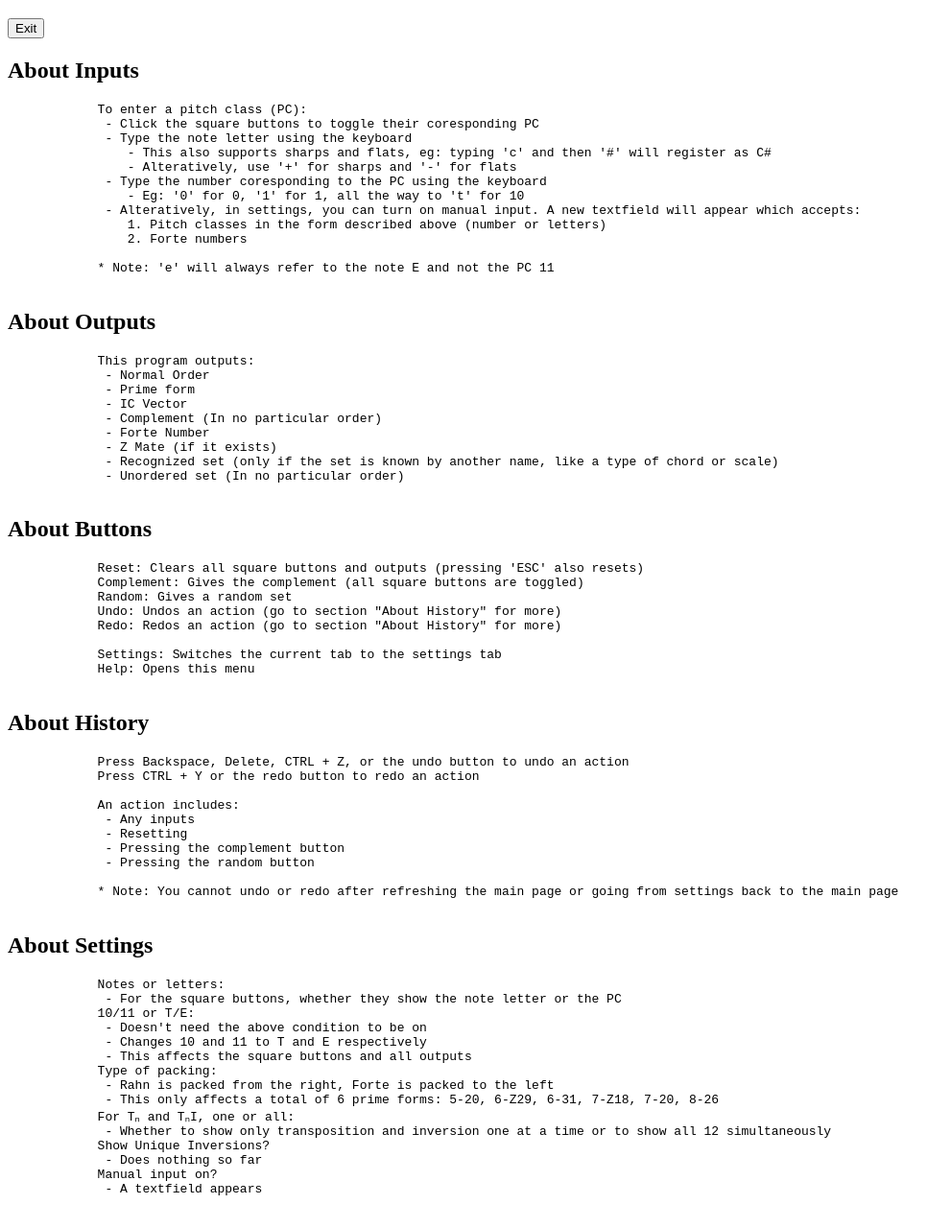
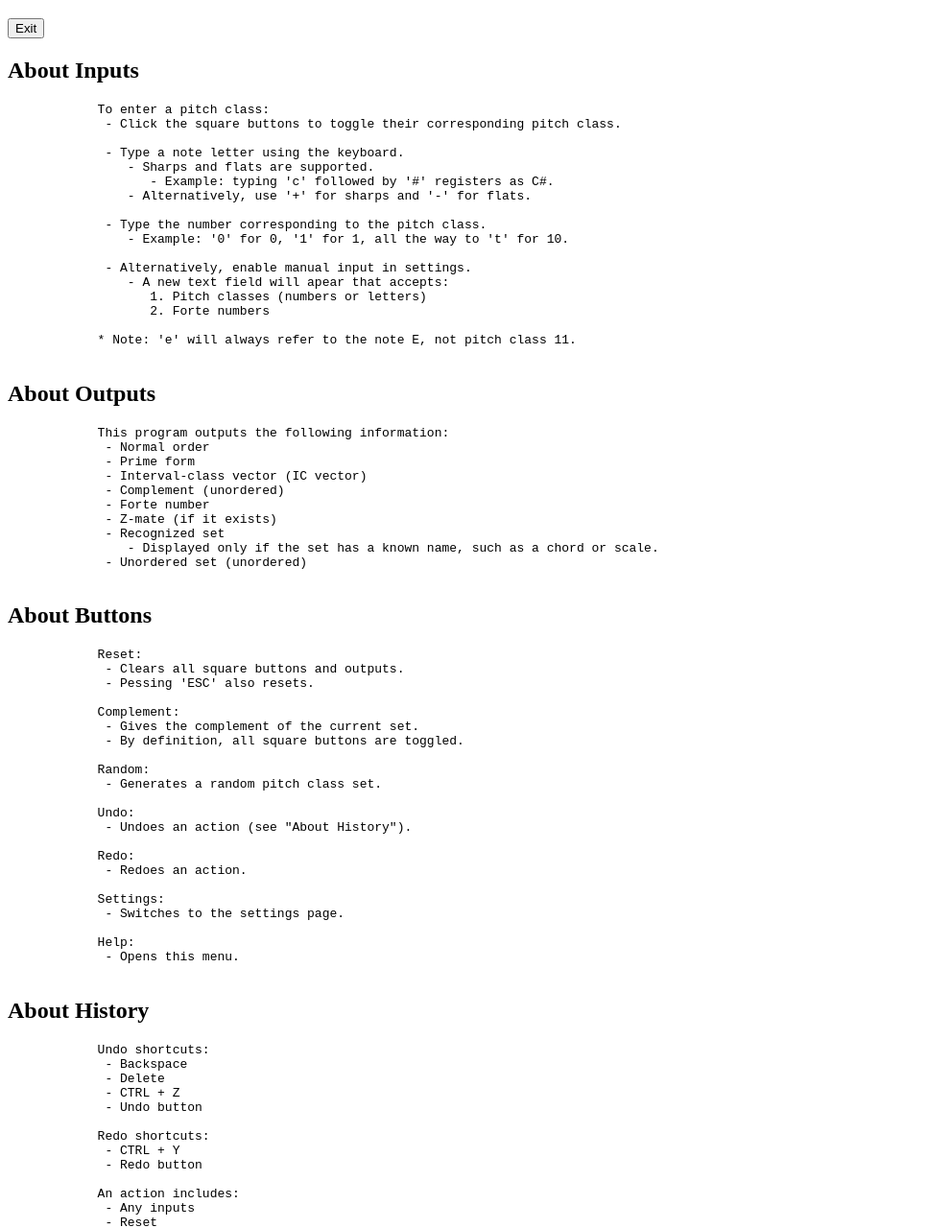
Before and after one commit to ast173/PitchClassSet, a website: page help.html in a window 1280 px wide. Shown: the part 61-1341 px from the top of the page at 96% size, without its empty margins (0-991 px from the left). Drawn offline with Linux system fonts and the light colour scheme.

Commit message:
Refined help menu text further

```diff
--- a/help.html
+++ b/help.html
@@ -14,81 +14,110 @@
 
         <h2>About Inputs</h2>
         <pre>
-            To enter a pitch class (PC):
-             - Click the square buttons to toggle their coresponding PC
-             - Type the note letter using the keyboard
-                - This also supports sharps and flats, eg: typing 'c' and then '#' will register as C#
-                - Alteratively, use '+' for sharps and '-' for flats
-             - Type the number coresponding to the PC using the keyboard
-                - Eg: '0' for 0, '1' for 1, all the way to 't' for 10
-             - Alteratively, in settings, you can turn on manual input. A new textfield will appear which accepts:
-                1. Pitch classes in the form described above (number or letters)
-                2. Forte numbers
+            To enter a pitch class:
+             - Click the square buttons to toggle their corresponding pitch class.
 
-            * Note: 'e' will always refer to the note E and not the PC 11
+             - Type a note letter using the keyboard.
+                - Sharps and flats are supported.
+                   - Example: typing 'c' followed by '#' registers as C#.
+                - Alternatively, use '+' for sharps and '-' for flats.
+
+             - Type the number corresponding to the pitch class.
+                - Example: '0' for 0, '1' for 1, all the way to 't' for 10.
+
+             - Alternatively, enable manual input in settings.
+                - A new text field will apear that accepts:
+                   1. Pitch classes (numbers or letters)
+                   2. Forte numbers
+
+            * Note: 'e' will always refer to the note E, not pitch class 11.
         </pre>
 
         <h2>About Outputs</h2>
         <pre>
-            This program outputs:
-             - Normal Order
+            This program outputs the following information:
+             - Normal order
              - Prime form
-             - IC Vector
-             - Complement (In no particular order)
-             - Forte Number
-             - Z Mate (if it exists)
-             - Recognized set (only if the set is known by another name, like a type of chord or scale)
-             - Unordered set (In no particular order)
+             - Interval-class vector (IC vector)
+             - Complement (unordered)
+             - Forte number
+             - Z-mate (if it exists)
+             - Recognized set
+                - Displayed only if the set has a known name, such as a chord or scale.
+             - Unordered set (unordered)
         </pre>
 
         <h2>About Buttons</h2>
         <pre>
-            Reset: Clears all square buttons and outputs (pressing 'ESC' also resets)
-            Complement: Gives the complement (all square buttons are toggled)
-            Random: Gives a random set
-            Undo: Undos an action (go to section "About History" for more)
-            Redo: Redos an action (go to section "About History" for more)
+            Reset:
+             - Clears all square buttons and outputs.
+             - Pessing 'ESC' also resets.
 
-            Settings: Switches the current tab to the settings tab
-            Help: Opens this menu
+            Complement:
+             - Gives the complement of the current set.
+             - By definition, all square buttons are toggled.
+
+            Random:
+             - Generates a random pitch class set.
+
+            Undo:
+             - Undoes an action (see "About History").
+
+            Redo:
+             - Redoes an action.
+
+            Settings:
+             - Switches to the settings page.
+
+            Help:
+             - Opens this menu.
         </pre>
-
-        <!-- <h2>About Transposition (Tₙ) and Inversion (TₙI)</h2>
-        <pre>
-            T0 and T0I are sorted, all other n values are based on n = 0
-        </pre> -->
 
         <h2>About History</h2>
         <pre>
-            Press Backspace, Delete, CTRL + Z, or the undo button to undo an action
-            Press CTRL + Y or the redo button to redo an action
+            Undo shortcuts:
+             - Backspace
+             - Delete
+             - CTRL + Z
+             - Undo button
+
+            Redo shortcuts:
+             - CTRL + Y
+             - Redo button
 
             An action includes:
              - Any inputs
-             - Resetting
-             - Pressing the complement button
-             - Pressing the random button
+             - Reset
+             - Complement
+             - Random
 
-            * Note: You cannot undo or redo after refreshing the main page or going from settings back to the main page
+            * Note: History is cleared after refreshing the page or returning from the settings page.
         </pre>
 
         <h2>About Settings</h2>
         <pre>
             Notes or letters:
-             - For the square buttons, whether they show the note letter or the PC
+             - Determines whether square buttons show note names or pitch class numbers.
+
             10/11 or T/E:
-             - Doesn't need the above condition to be on
-             - Changes 10 and 11 to T and E respectively
-             - This affects the square buttons and all outputs
+             - Independent of the notes or letters setting.
+             - Displays pitch classes 10 and 11 as T and E.
+             - Affects square buttons and all outputs.
+
             Type of packing:
-             - Rahn is packed from the right, Forte is packed to the left
-             - This only affects a total of 6 prime forms: 5-20, 6-Z29, 6-31, 7-Z18, 7-20, 8-26
+             - Rahn: packed from the right.
+             - Forte: packed to the left.
+             - Only affects 6 total prime forms:
+                - 5-20, 6-Z29, 6-31, 7-Z18, 7-20, 8-26
+
             For Tₙ and TₙI, one or all:
-             - Whether to show only transposition and inversion one at a time or to show all 12 simultaneously
+             - Displays either a single transposition/inversion or all 12 simultaneously.
+
             Show Unique Inversions?
-             - Does nothing so far
+             - Currently has no effect.
+
             Manual input on?
-             - A textfield appears
+             - Displays a text field for direct input.
         </pre>
     </body>
 </html>
--- a/modules/keyboard.js
+++ b/modules/keyboard.js
@@ -28,7 +28,7 @@ document.addEventListener("keydown", e => {
 
     let key = e.key;
 
-    if ((e.ctrlKey || e.metaKey)) {
+    if (e.ctrlKey || e.metaKey) {
         if (key.toLowerCase() === "z") {
             e.preventDefault();
             undo();
```
